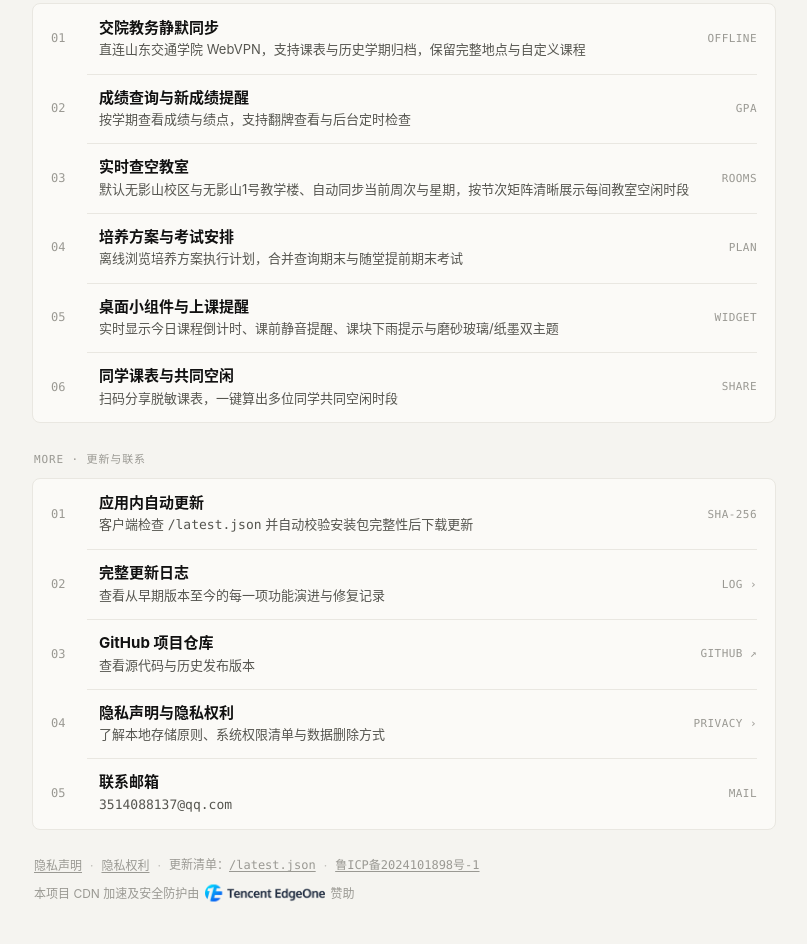
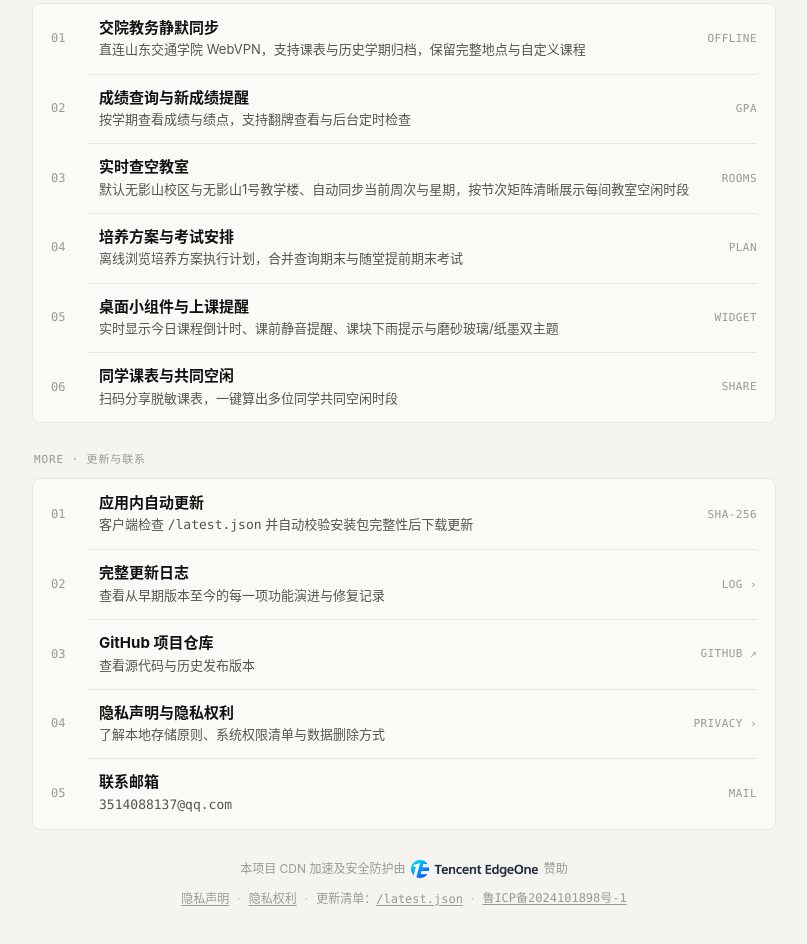
Before and after one commit to cao-gift/sdjtu-timetable, a plain HTML site: page index.html in a window 1280 px wide. Shown: the part 1102-2046 px from the top of the page, without its empty margins (236-1043 px from the left). Drawn offline with Linux system fonts and the light colour scheme.

Commit message:
chore(site): center footer and avoid adblock class names on EdgeOne logo

```diff
--- a/index.html
+++ b/index.html
@@ -395,14 +395,16 @@
     }
 
     .footnote {
-      margin-top: 24px;
+      margin-top: 28px;
       padding: 0 2px;
       font-size: 12px;
       color: var(--mute);
       line-height: 1.8;
       display: flex;
       flex-direction: column;
-      gap: 6px;
+      align-items: center;
+      text-align: center;
+      gap: 8px;
     }
 
     .footnote a {
@@ -419,6 +421,7 @@
       display: flex;
       flex-wrap: wrap;
       align-items: center;
+      justify-content: center;
       gap: 4px 8px;
     }
 
@@ -427,34 +430,34 @@
       user-select: none;
     }
 
-    .sponsor-row {
+    .cdn-row {
       display: flex;
       flex-wrap: wrap;
       align-items: center;
+      justify-content: center;
       gap: 6px;
     }
 
-    .footnote a.sponsor-link {
+    .footnote a.cdn-link {
       display: inline-flex;
       align-items: center;
       text-decoration: none;
       vertical-align: middle;
     }
 
-    .sponsor-logo {
-      height: 17px;
+    .cdn-brand {
+      height: 18px;
       width: auto;
       display: block;
-      transform: translateY(-0.5px);
     }
 
     @media (prefers-color-scheme: dark) {
-      :root:not([data-theme="light"]) .sponsor-logo {
+      :root:not([data-theme="light"]) .cdn-brand {
         filter: invert(1) hue-rotate(180deg) brightness(1.08);
       }
     }
 
-    :root[data-theme="dark"] .sponsor-logo {
+    :root[data-theme="dark"] .cdn-brand {
       filter: invert(1) hue-rotate(180deg) brightness(1.08);
     }
 
@@ -779,6 +782,13 @@
     </section>
 
     <footer class="footnote">
+      <div class="cdn-row">
+        <span>本项目 CDN 加速及安全防护由</span>
+        <a class="cdn-link" href="https://edgeone.ai" target="_blank" rel="noopener noreferrer" title="Tencent EdgeOne">
+          <img class="cdn-brand" src="./edgeone-logo.png" alt="Tencent EdgeOne" width="126" height="18" />
+        </a>
+        <span>赞助</span>
+      </div>
       <div class="footnote-row">
         <a href="./privacy.html">隐私声明</a>
         <span class="footnote-sep" aria-hidden="true">·</span>
@@ -787,13 +797,6 @@
         <span>更新清单：<a class="mono" href="./latest.json">/latest.json</a></span>
         <span class="footnote-sep" aria-hidden="true">·</span>
         <a class="mono" href="https://beian.miit.gov.cn/#/Integrated/index" target="_blank" rel="noopener noreferrer">鲁ICP备2024101898号-1</a>
-      </div>
-      <div class="sponsor-row">
-        <span>本项目 CDN 加速及安全防护由</span>
-        <a class="sponsor-link" href="https://edgeone.ai/?from=github" target="_blank" rel="noopener noreferrer" title="Tencent EdgeOne">
-          <img class="sponsor-logo" src="./edgeone-logo.png" alt="Tencent EdgeOne" width="119" height="17" />
-        </a>
-        <span>赞助</span>
       </div>
     </footer>
   </main>
```
